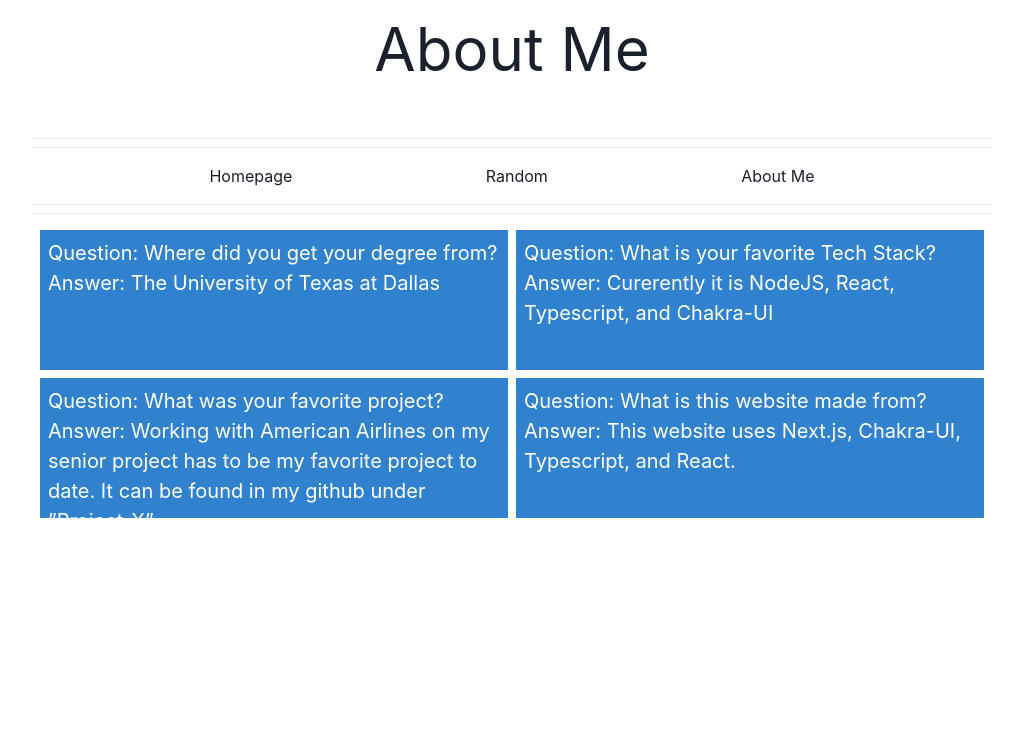
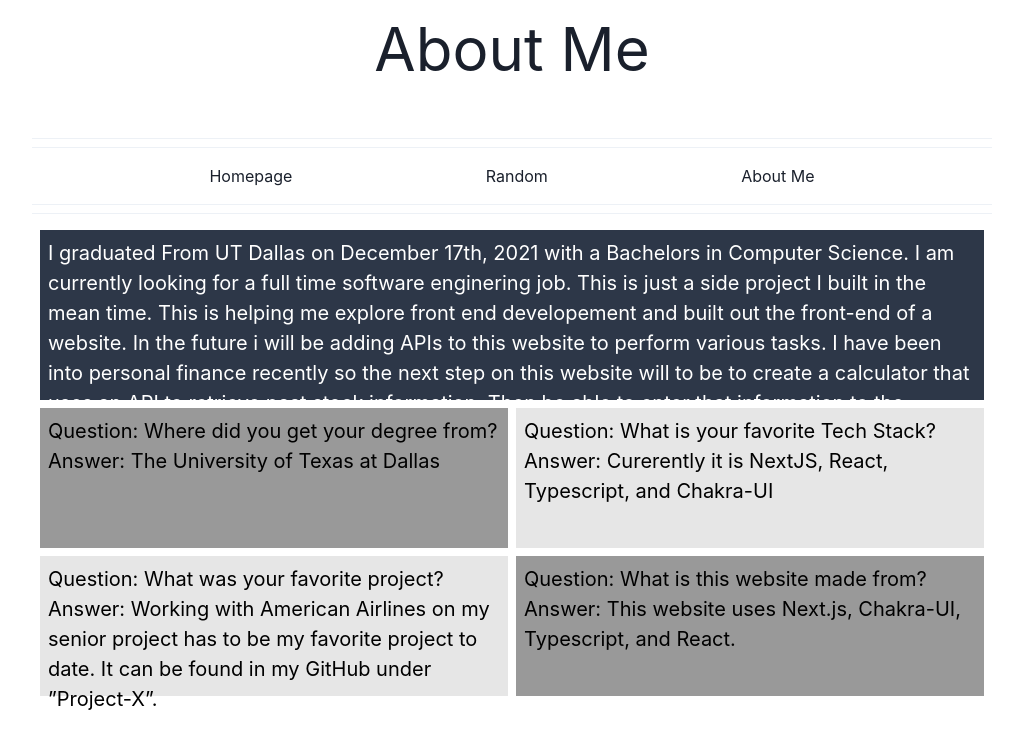
Before and after one commit to ntxnick/my-app, a Next.js app: page /app/aboutMe in a window 1280 px wide. Shown: the top 748 px of the page, without its empty margins (128-1151 px from the left). Built offline with nearby package versions, Linux system fonts and the light colour scheme.

Commit message:
updated the homepage and about me

```diff
--- a/pages/Layout/Styling.tsx
+++ b/pages/Layout/Styling.tsx
@@ -10,7 +10,7 @@ export const Styling: React.FC = ({ children }) => {
       <HStack>
 
       <Spacer />
-        <Link href="/">
+        <Link href="/holderInfo">
           <Text p={2}>Homepage</Text>
         </Link>
         <Spacer />
--- a/pages/app/aboutMe.tsx
+++ b/pages/app/aboutMe.tsx
@@ -13,24 +13,31 @@ const aboutMe: NextPage = () => {
 
       <Styling>
 
+      <Box w='100%' h='170' bg='gray.700' color='white' fontSize='xl' p={2}>
+      I graduated From UT Dallas on December 17th, 2021 with a Bachelors in Computer Science. I am currently looking for a full time software enginering job. This is just a side project I built in the mean
+      time. This is helping me explore front end developement and built out the front-end of a website. In the future i will be adding APIs to this website to perform various tasks.
+      I have been into personal finance recently so the next step on this website will to be to create a calculator that uses an API to retrieve past stock information.
+      Then be able to enter that information to the calculator on here to get the &rdquo;FairValue&rdquo; of a stock.
+      </Box>
+
       <Grid templateColumns='repeat(2, 1fr)' gap={2}>
-      <Box w='100%' h='140' bg='blue.500' color='white' p={2}>
+      <Box w='100%' h='140' bg='#999999' color='black' p={2}>
       <Text fontSize='xl'>Question: Where did you get your degree from?</Text>
       <Text fontSize='xl'>Answer: The University of Texas at Dallas</Text>
       </Box>
 
-      <Box w='100%' h='140' bg='blue.500' color='white' p={2}>
+      <Box w='100%' h='140' bg='#e6e6e6' color='black' p={2}>
       <Text fontSize='xl'>Question: What is your favorite Tech Stack? </Text>
       <Spacer />
-      <Text fontSize='xl'>Answer: Curerently it is NodeJS, React, Typescript, and Chakra-UI </Text>
+      <Text fontSize='xl'>Answer: Curerently it is NextJS, React, Typescript, and Chakra-UI </Text>
       </Box>
 
-      <Box w='100%' h='140' bg='blue.500' color='white' p={2}>
+      <Box w='100%' h='140' bg='#e6e6e6' color='black' p={2}>
       <Text fontSize='xl'>Question: What was your favorite project? </Text>
-      <Text fontSize='xl'>Answer: Working with American Airlines on my senior project has to be my favorite project to date. It can be found in my github under &rdquo;Project-X&rdquo;.</Text>
+      <Text fontSize='xl'>Answer: Working with American Airlines on my senior project has to be my favorite project to date. It can be found in my GitHub under &rdquo;Project-X&rdquo;.</Text>
       </Box>
 
-      <Box w='100%' h='140' bg='blue.500' color='white' p={2}>
+      <Box w='100%' h='140' bg='#999999' color='black' p={2}>
       <Text fontSize='xl'>Question: What is this website made from?</Text>
       <Text fontSize='xl'>Answer: This website uses Next.js, Chakra-UI, Typescript, and React.</Text>
       </Box>
```
Also changed, not shown: pages/holderInfo.tsx (added, +32 -0 lines).
